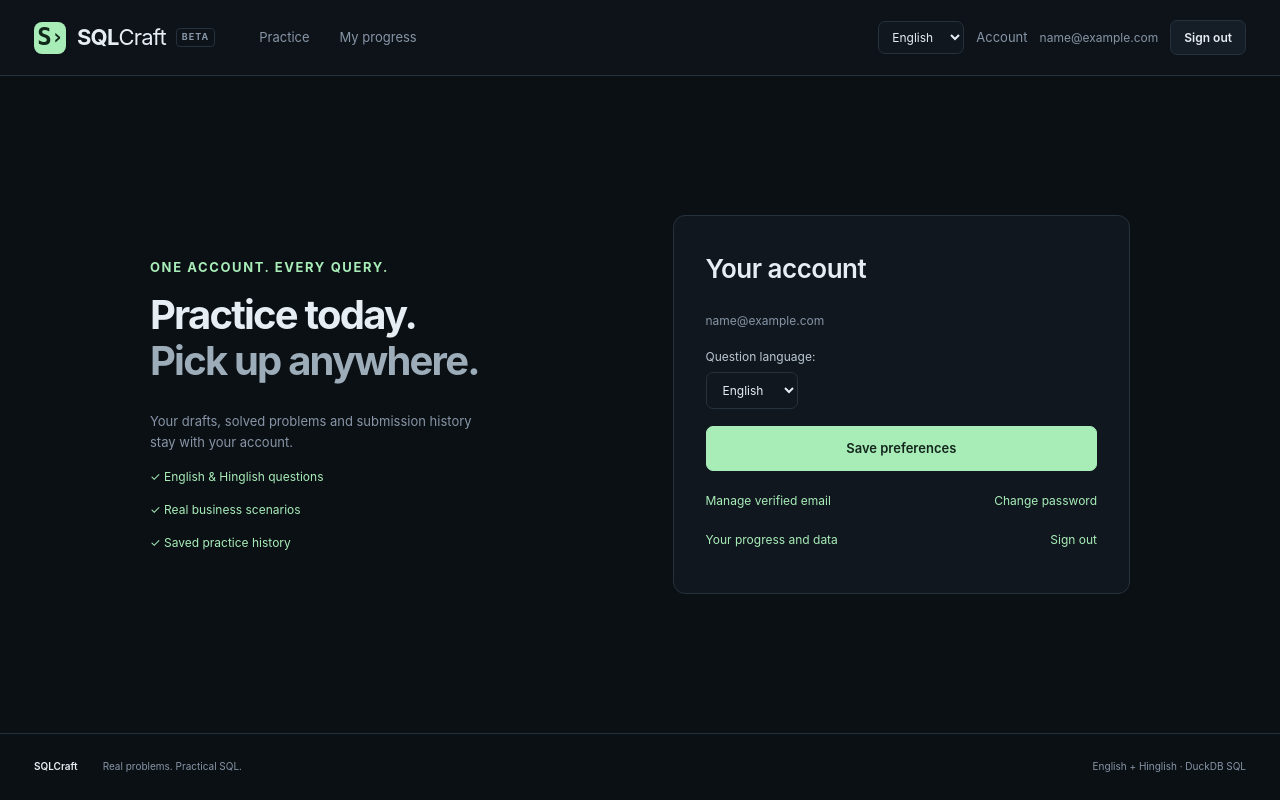
After one commit to akashVyntics/sqlcraft, a Django app: page /account/settings/ in a window 1280 px wide. The commit adds this page. Run offline with Django 4.2, Linux system fonts and the light colour scheme; the visitor is signed in with stand-in values (Sample User, id 1); data comes from the database, SQL or seed files in the repository; parts of the project's set-up code (start-up, migrations or seed data) failed here and were passed over.

Commit message:
Complete account settings and verified learner access

```diff
--- a/practice/context_processors.py
+++ b/practice/context_processors.py
@@ -1,3 +1,8 @@
 from django.conf import settings
+from .models import LearnerPreference
+
 def site_settings(request):
-    return {'google_enabled': settings.GOOGLE_ENABLED, 'local_development': settings.DEBUG}
+    language = None
+    if request.user.is_authenticated:
+        language = LearnerPreference.objects.filter(user=request.user).values_list('language', flat=True).first() or 'en'
+    return {'google_enabled': settings.GOOGLE_ENABLED, 'local_development': settings.DEBUG, 'account_language': language}
--- /dev/null
+++ b/practice/forms.py
@@ -0,0 +1,7 @@
+from django import forms
+
+
+class PreferenceForm(forms.Form):
+    language = forms.ChoiceField(
+        label='Question language', choices=[('en', 'English'), ('hi', 'Hinglish')]
+    )
--- a/practice/models.py
+++ b/practice/models.py
@@ -19,3 +19,8 @@ class Draft(models.Model):
 
     class Meta:
         constraints = [models.UniqueConstraint(fields=['user', 'problem_id'], name='unique_user_problem_draft')]
+
+
+class LearnerPreference(models.Model):
+    user = models.OneToOneField(settings.AUTH_USER_MODEL, on_delete=models.CASCADE)
+    language = models.CharField(max_length=2, choices=[('en', 'English'), ('hi', 'Hinglish')], default='en')
--- a/practice/tests.py
+++ b/practice/tests.py
@@ -75,6 +75,7 @@ class AccountAndProgressTests(TestCase):
         self.alice = get_user_model().objects.create_user(username='alice', email='alice@example.com', password='a-long-example-password')
         self.bob = get_user_model().objects.create_user(username='bob', email='bob@example.com', password='a-long-example-password')
         EmailAddress.objects.create(user=self.alice, email=self.alice.email, primary=True, verified=True)
+        EmailAddress.objects.create(user=self.bob, email=self.bob.email, primary=True, verified=False)
         self.client.force_login(self.alice)
 
     def post(self, path, data):
@@ -167,6 +168,7 @@ class AccountAndProgressTests(TestCase):
     def test_account_sessions_are_separate(self):
         self.post('/api/questions/completed-orders/draft/', {'sql': 'SELECT 1'})
         self.client.logout()
+        EmailAddress.objects.filter(user=self.bob).update(verified=True)
         self.client.force_login(self.bob)
         self.assertIsNone(self.client.get('/api/questions/completed-orders/').json()['draft'])
 
--- a/practice/urls.py
+++ b/practice/urls.py
@@ -1,6 +1,8 @@
 from django.urls import path
 from . import views
 urlpatterns = [
+    path('account/settings/', views.account_settings, name='account_settings'),
+    path('api/account/preferences/', views.save_preferences),
     path('', views.home, name='home'), path('problems/<slug:slug>/', views.problem_page, name='problem'),
     path('api/questions/', views.question_list), path('api/questions/<slug:slug>/', views.question_detail),
     path('api/progress/', views.progress), path('api/progress/delete/', views.delete_progress),
--- a/practice/views.py
+++ b/practice/views.py
@@ -2,12 +2,16 @@ import json
 import hashlib
 from django.core.cache import cache
 from django.http import JsonResponse, Http404
-from django.shortcuts import render
+from django.shortcuts import render, redirect
+from django.contrib.auth.decorators import login_required
+from django.contrib import messages
+from allauth.account.models import EmailAddress
+from .forms import PreferenceForm
 from django.views.decorators.http import require_GET, require_POST
 from django.views.decorators.csrf import ensure_csrf_cookie
 from .fixtures import SCHEMA, dataset
 from .judge import execute_sql, same_result
-from .models import Attempt, Draft
+from .models import Attempt, Draft, LearnerPreference
 from .questions import QUESTIONS, BY_ID
 
 @ensure_csrf_cookie
@@ -23,6 +27,8 @@ def problem_page(request, slug):
 def auth_error(request):
     if not request.user.is_authenticated:
         return JsonResponse({'error': 'Sign in to save your progress and run queries.'}, status=401)
+    if not EmailAddress.objects.filter(user=request.user, verified=True).exists():
+        return JsonResponse({'error': 'Verify your email before using your account.'}, status=403)
 
 def limited(request, category, count=30):
     key = f'limit:{category}:{request.user.pk}'
@@ -142,3 +148,29 @@ def delete_progress(request):
     Attempt.objects.filter(user=request.user).delete()
     Draft.objects.filter(user=request.user).delete()
     return JsonResponse({'deleted': True})
+
+
+@login_required
+def account_settings(request):
+    preference, _ = LearnerPreference.objects.get_or_create(user=request.user)
+    form = PreferenceForm(request.POST if request.method == 'POST' else None, initial={'language': preference.language})
+    if request.method == 'POST' and form.is_valid():
+        preference.language = form.cleaned_data['language']
+        preference.save(update_fields=['language'])
+        messages.success(request, 'Your preferences have been saved.')
+        return redirect('account_settings')
+    return render(request, 'practice/account_settings.html', {'form': form})
+
+
+@require_POST
+def save_preferences(request):
+    if error := auth_error(request):
+        return error
+    try:
+        form = PreferenceForm(body(request))
+        if not form.is_valid():
+            raise ValueError('Choose English or Hinglish.')
+        LearnerPreference.objects.update_or_create(user=request.user, defaults=form.cleaned_data)
+        return JsonResponse({'saved': True})
+    except ValueError as exc:
+        return JsonResponse({'error': str(exc)}, status=400)
--- a/static/app.js
+++ b/static/app.js
@@ -4,6 +4,7 @@
   const authenticated = document.body.dataset.authenticated === 'true';
   let language = 'en';
   try { language = localStorage.getItem('sqlcraft-language') === 'hi' ? 'hi' : 'en'; } catch (_) {}
+  if (authenticated) language = document.body.dataset.language || language;
   const languageSelect = $('#language');
   languageSelect.value = language;
   let questions = [];
@@ -152,7 +153,7 @@
     } catch (error) { $('#results').className = 'results'; $('#results').replaceChildren(el('p', error.message, 'error-box')); $('#result-status').textContent = 'Query could not complete'; $('#result-status').className = 'result-status-fail'; }
     finally { busy = false; $('#run').disabled = false; $('#submit').disabled = false; $('#sql-editor').readOnly = false; }
   }
-  languageSelect.addEventListener('change', () => { language = languageSelect.value; try { localStorage.setItem('sqlcraft-language', language); } catch (_) {} renderQuestions(); renderProblemLanguage(); if ($('#progress-content')) loadProgress(); });
+  languageSelect.addEventListener('change', () => { language = languageSelect.value; try { localStorage.setItem('sqlcraft-language', language); } catch (_) {} if (authenticated) api('/api/account/preferences/', {language}).catch(error => { const message = el('p', error.message, 'load-error'); document.querySelector('header').after(message); }); renderQuestions(); renderProblemLanguage(); if ($('#progress-content')) loadProgress(); });
   if (document.body.dataset.page === 'home') {
     api('/api/questions/').then(data => { questions = data.questions; renderQuestions(); return loadProgress(); }).catch(error => { $('#list-message').textContent = error.message; $('#problem-count').textContent = 'Could not load'; });
     $('#search').addEventListener('input', renderQuestions); $('#status-filter').addEventListener('change', renderQuestions);
--- /dev/null
+++ b/templates/account/password_change.html
@@ -0,0 +1,2 @@
+{% extends 'account/base.html' %}
+{% block auth_content %}<h2>Change password</h2><form method="post" action="{% url 'account_change_password' %}">{% csrf_token %}{{ form.as_p }}<button class="button primary full" type="submit">Update password</button></form><p><a href="{% url 'account_settings' %}">Back to account</a></p>{% endblock %}
--- /dev/null
+++ b/templates/account/password_set.html
@@ -0,0 +1,2 @@
+{% extends 'account/base.html' %}
+{% block auth_content %}<h2>Set a password</h2><form method="post" action="{% url 'account_set_password' %}">{% csrf_token %}{{ form.as_p }}<button class="button primary full" type="submit">Set password</button></form><p><a href="{% url 'account_settings' %}">Back to account</a></p>{% endblock %}
--- a/templates/base.html
+++ b/templates/base.html
@@ -9,14 +9,14 @@
   <script src="{% static 'app.js' %}" defer></script>
   {% block extra_head %}{% endblock %}
 </head>
-<body data-page="{% block page %}account{% endblock %}" data-authenticated="{% if user.is_authenticated %}true{% else %}false{% endif %}">
+<body data-language="{{ account_language|default:'' }}" data-page="{% block page %}account{% endblock %}" data-authenticated="{% if user.is_authenticated %}true{% else %}false{% endif %}">
   <header class="topbar">
     <a class="brand" href="/"><span class="brand-mark">S<span>›</span></span>SQL<span class="brand-light">Craft</span><span class="beta">BETA</span></a>
     <nav aria-label="Main navigation"><a href="/" class="nav-link">Practice</a><a href="/#progress" class="nav-link">My progress</a></nav>
     <div class="topbar-right">
       <label class="sr-only" for="language">Question language</label>
       <select id="language"><option value="en">English</option><option value="hi">Hinglish</option></select>
-      {% if user.is_authenticated %}<span class="account-email" title="{{ user.email }}">{{ user.email }}</span><a href="{% url 'account_logout' %}" class="button subtle small">Sign out</a>
+      {% if user.is_authenticated %}<a href="{% url 'account_settings' %}" class="nav-link">Account</a><span class="account-email" title="{{ user.email }}">{{ user.email }}</span><a href="{% url 'account_logout' %}" class="button subtle small">Sign out</a>
       {% else %}<a href="{% url 'account_login' %}" class="button subtle small">Sign in</a><a href="{% url 'account_signup' %}" class="button primary small">Get started <span aria-hidden="true">↗</span></a>{% endif %}
     </div>
   </header>
--- /dev/null
+++ b/templates/practice/account_settings.html
@@ -0,0 +1,8 @@
+{% extends 'account/base.html' %}
+{% block title %}Account settings — SQLCraft{% endblock %}
+{% block auth_content %}
+<h2>Your account</h2><p class="muted">{{ user.email }}</p>
+<form method="post">{% csrf_token %}{{ form.as_p }}<button class="button primary full" type="submit">Save preferences</button></form>
+<p class="auth-links"><a href="{% url 'account_email' %}">Manage verified email</a><a href="{% url 'account_change_password' %}">Change password</a></p>
+<p class="auth-links"><a href="/#progress">Your progress and data</a><a href="{% url 'account_logout' %}">Sign out</a></p>
+{% endblock %}
```
Also changed, not shown: practice/test_accounts.py (added, +46 -0 lines), practice/migrations/0002_learnerpreference.py (added).
